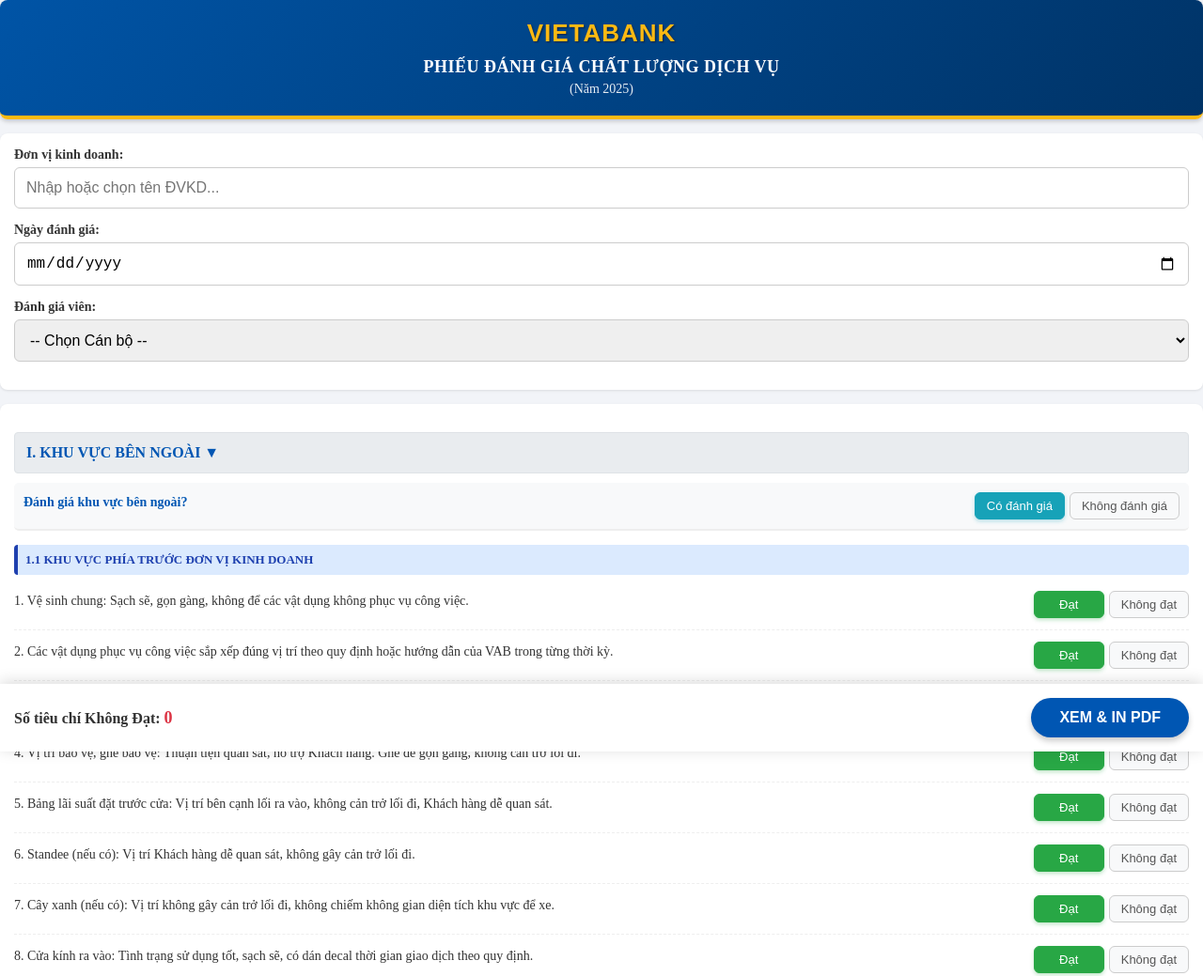
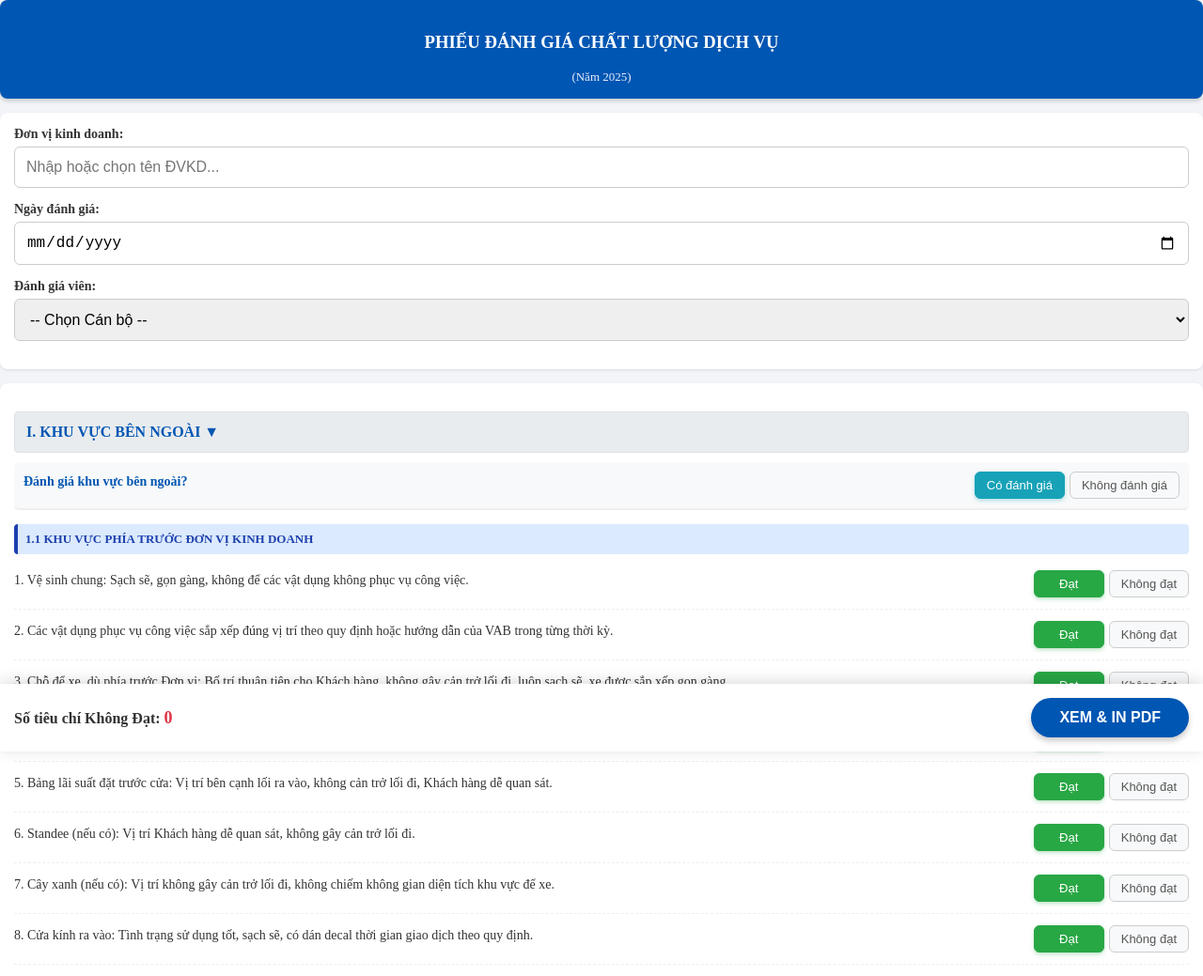
Before and after one commit to qlcldv/form, a plain HTML site: page index.html in a window 1280 px wide. Shown: the top 1039 px of the page at 94% size. Drawn offline with Linux system fonts and the light colour scheme.

Commit message:
Update index.html

```diff
--- a/index.html
+++ b/index.html
@@ -155,18 +155,9 @@
 </head>
 <body>
 
-<div class="app-header" style="background: linear-gradient(135deg, #0054a6 0%, #003366 100%); border-bottom: 4px solid #fdb913; padding-top: 20px;">
-    <div style="color: #fdb913; font-weight: 900; font-size: 26px; letter-spacing: 1px; margin-bottom: 5px; text-shadow: 1px 1px 2px rgba(0,0,0,0.5); font-family: Arial, sans-serif;">
-        VIETABANK
-    </div>
-
-    <h3 style="margin: 10px 0 5px 0; font-size: 18px; text-transform: uppercase; letter-spacing: 0.5px;">
-        PHIẾU ĐÁNH GIÁ CHẤT LƯỢNG DỊCH VỤ
-    </h3>
-
-    <div style="font-size:14px; font-weight: normal; opacity: 0.9; margin-bottom: 5px;">
-        (Năm 2025)
-    </div>
+<div class="app-header">
+    <h3>PHIẾU ĐÁNH GIÁ CHẤT LƯỢNG DỊCH VỤ</h3>
+    <div style="font-size:13px; margin-top:5px; opacity: 0.9;">(Năm 2025)</div>
 </div>
 
     <div class="section-box">
```
